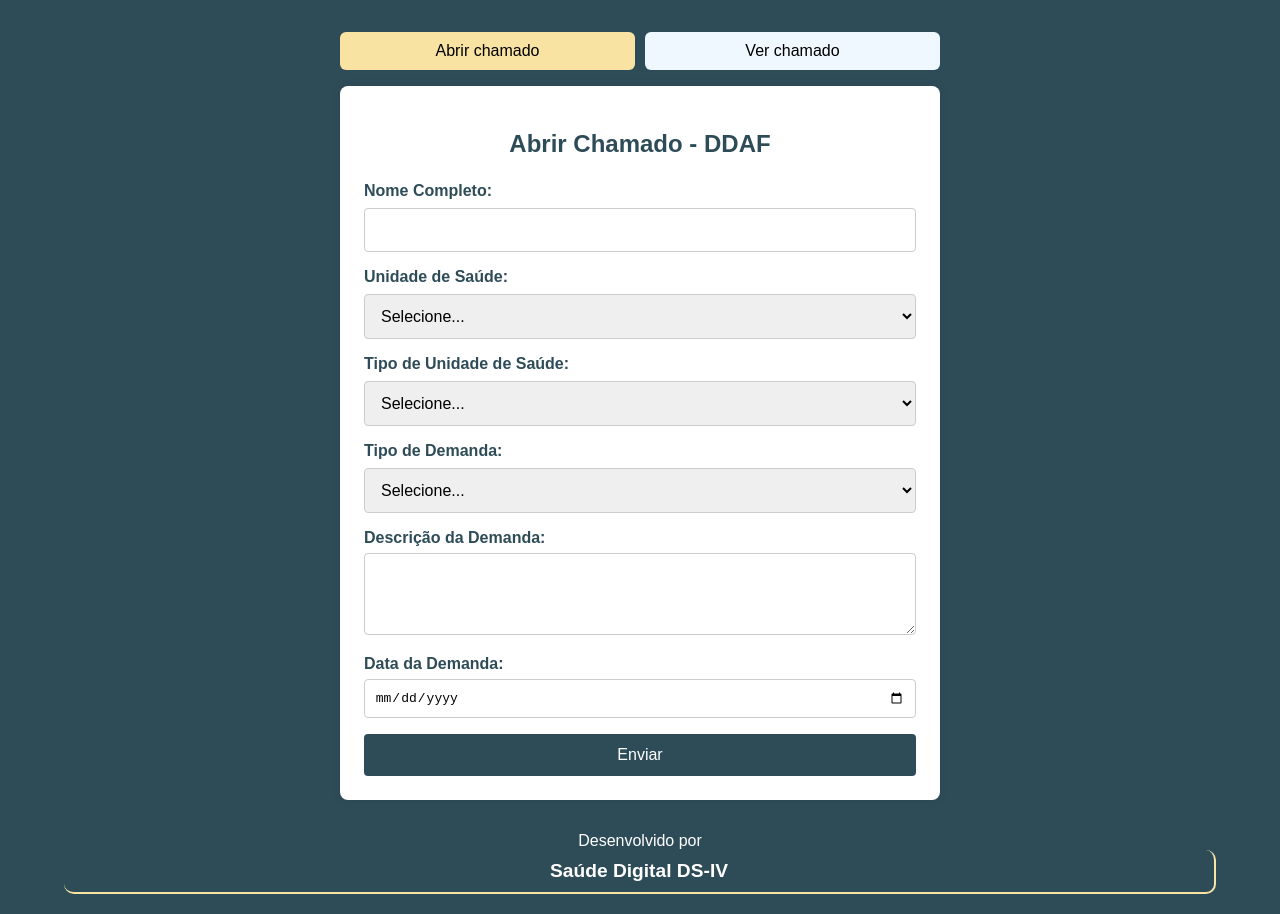
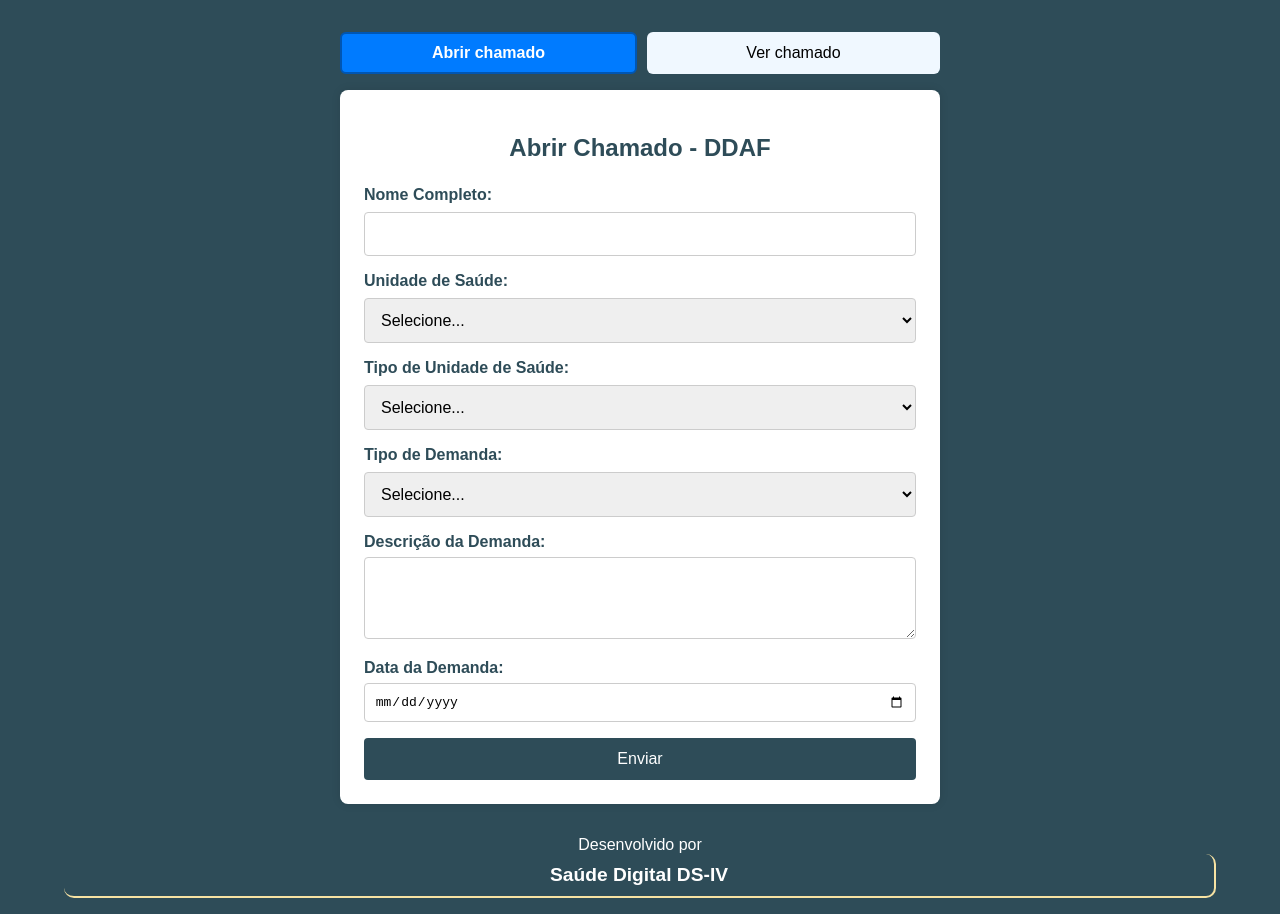
Before and after one commit to br-on/SICHA-DDAF, a website: page index.html in a window 1280 px wide. Both pictures are taken after a click on the button "Abrir chamado". Drawn offline with Linux system fonts and the light colour scheme; a web font is replaced by a local one.

Commit message:
script ver chamado-06

```diff
--- a/index.html
+++ b/index.html
@@ -8,7 +8,7 @@
 </head>
 <body>
     <header>
-        <button id="btnAbrirChamado" class="botao-ativado">Abrir chamado</button>
+        <button id="btnAbrirChamado">Abrir chamado</button>
         <button id="btnVerChamado">Ver chamado</button>
     </header>
     <div class="container">
--- a/script.js
+++ b/script.js
@@ -54,15 +54,25 @@ document.addEventListener('DOMContentLoaded', function() {
     }
 });
 
-// Alternância entre as seções
-document.getElementById("btnAbrirChamado").addEventListener("click", () => {
+const btnAbrir = document.getElementById("btnAbrirChamado");
+const btnVer = document.getElementById("btnVerChamado");
+
+btnAbrir.addEventListener("click", () => {
     document.querySelector(".container").style.display = "block";
     document.querySelector(".container-ver-chamado").style.display = "none";
+
+    // Atualiza classes
+    btnAbrir.classList.add("botao-ativado");
+    btnVer.classList.remove("botao-ativado");
 });
 
-document.getElementById("btnVerChamado").addEventListener("click", () => {
+btnVer.addEventListener("click", () => {
     document.querySelector(".container").style.display = "none";
     document.querySelector(".container-ver-chamado").style.display = "block";
+
+    // Atualiza classes
+    btnVer.classList.add("botao-ativado");
+    btnAbrir.classList.remove("botao-ativado");
 });
 
 // Função de buscar chamado
--- a/style.css
+++ b/style.css
@@ -51,7 +51,10 @@ header button:hover {
 }
 
 .botao-ativado {
-    background-color: var(--accent-color);
+    background-color: #007bff;
+    color: white;
+    font-weight: bold;
+    border: 2px solid #0056b3;
 }
 
 .container {
```
